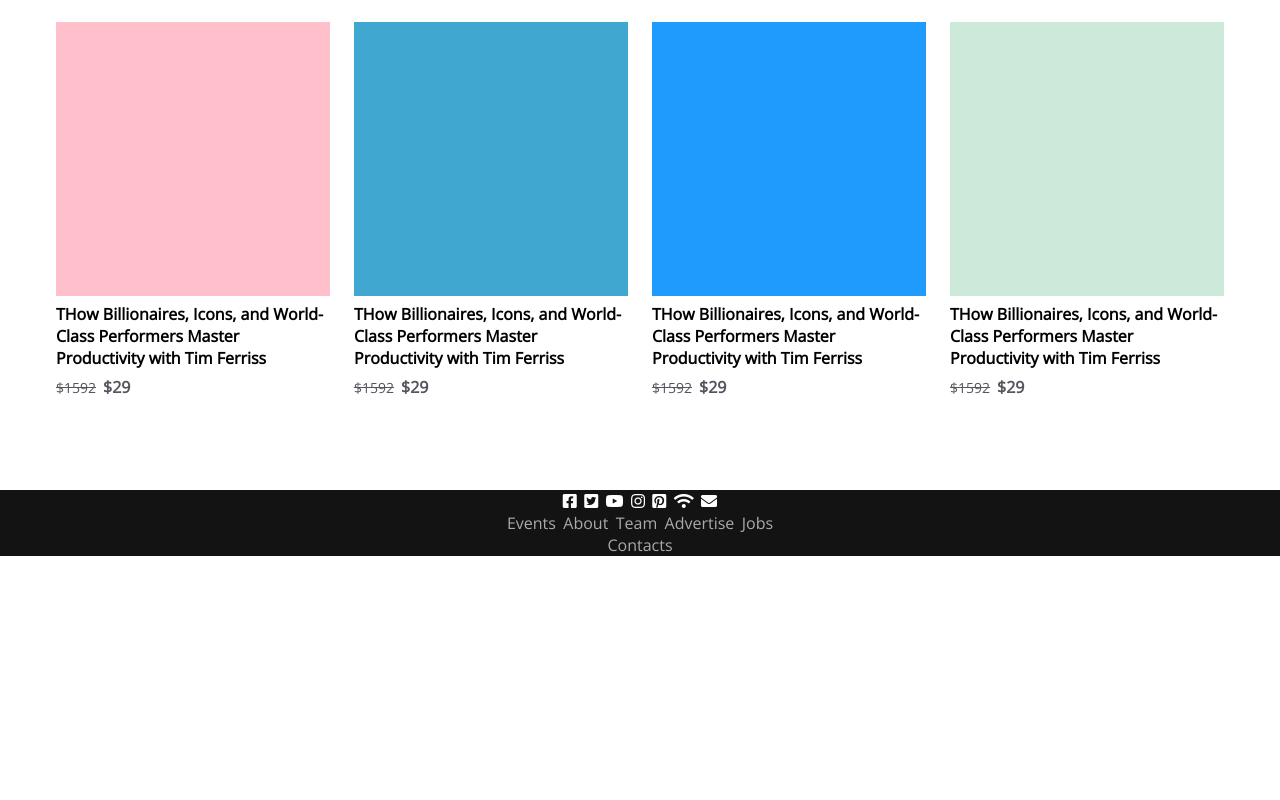
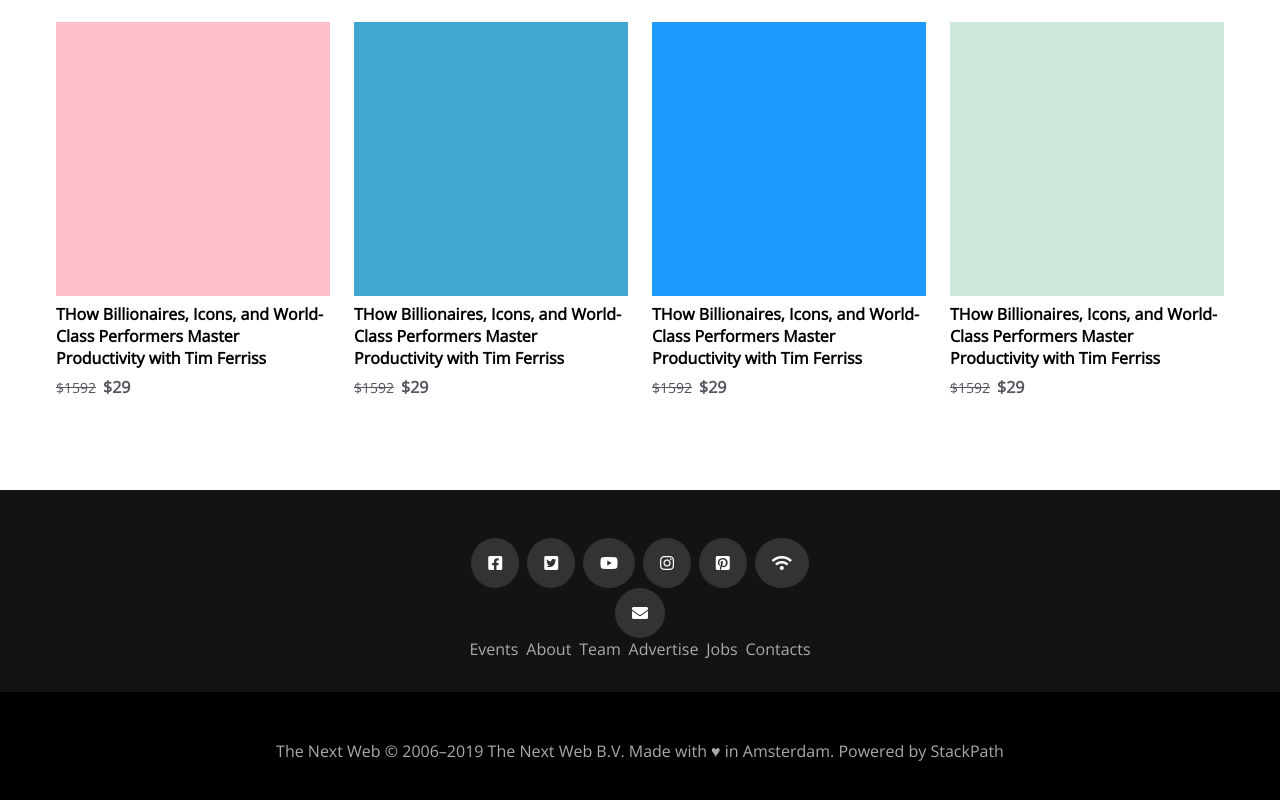
Before and after one commit to tafodinho/CMTimes, a plain HTML site: page index.html in a window 1280 px wide. Shown: the part 3529-4329 px from the top of the page. Before the commit the page ends 4085 px from the top, so only its background shows below. Drawn offline with nearby package versions, Linux system fonts and the light colour scheme.

Commit message:
styling for footer section complete

```diff
--- a/assets/css/style.css
+++ b/assets/css/style.css
@@ -324,12 +324,19 @@
     color: #55555f;
 }
 .footer-1{
-
+    padding: 3em 0 2em;
     display: table;
     margin: 0 auto;
 }
 .footer-icon{
-    color: #ffffff
+    color: #ffffff;
+    padding: 1em 1em;
+    background: #333;
+    border-radius: 50%;
+    border: 1px solid #333;
+}
+.footer-icon:hover{
+    background: #131313;
 }
 .list{
     display: inline;
@@ -340,8 +347,16 @@
 }
 .footer-text-list{
     color: #aaa;
+}
+
+.align-cen{
     text-align: center;
 }
-.footer-icon-list{
-    text-align: center;
+.last{
+    background: #000;
+    color: #aaa;
+    padding: 3em 0;
 }
+.social{
+   margin-bottom: 1em;
+}
--- a/index.html
+++ b/index.html
@@ -425,8 +425,8 @@
         </div>
         <div class="grid footer-container">
             <div class="grid footer-1">
-                <ul class="footer-icon-list">
-                    <li class="list"><i class="footer-icon footer-icon-1 fab fa-facebook-square"></i></li>
+                <ul class="footer-icon-list align-cen">
+                    <li class="list social"><i class="footer-icon footer-icon-1 fab fa-facebook-square"></i></li>
                     <li class="list"><i class="footer-icon footer-icon-2 fab fa-twitter-square"></i></li>
                     <li class="list"><i class="footer-icon footer-icon-3 fab fa-youtube"></i></li>
                     <li class="list"><i class="footer-icon footer-icon-4 fab fa-instagram"></i></li>
@@ -434,7 +434,7 @@
                     <li class="list"><i class="footer-icon footer-icon-6 fas fa-wifi"></i></li>
                     <li  class="list"><i class="footer-icon footer-icon-7 fas fa-envelope"></i></li>
                 </ul>
-                <ul class ="footer-text-list">
+                <ul class ="footer-text-list align-cen">
                     <li class="list">Events</li>
                     <li class="list">About</li>
                     <li class="list">Team</li>
@@ -445,8 +445,8 @@
             </div>
         </div>
 
-        <div class="grid">
-
+        <div class="grid align-cen last">
+            <p>The Next Web © 2006–2019 The Next Web B.V. Made with ♥ in Amsterdam. Powered by  StackPath</p>
         </div>
     </main>
 </body>
```
